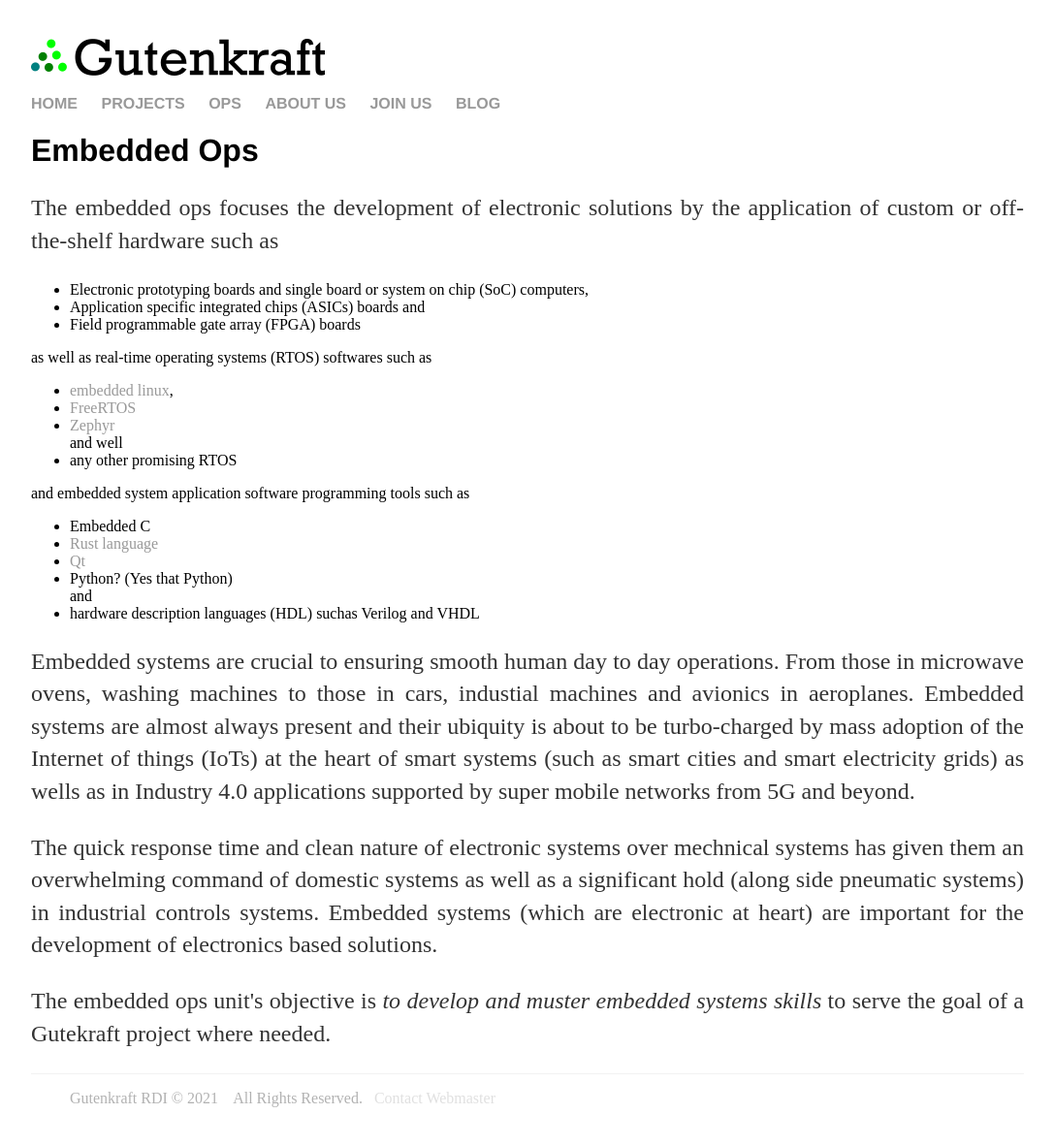
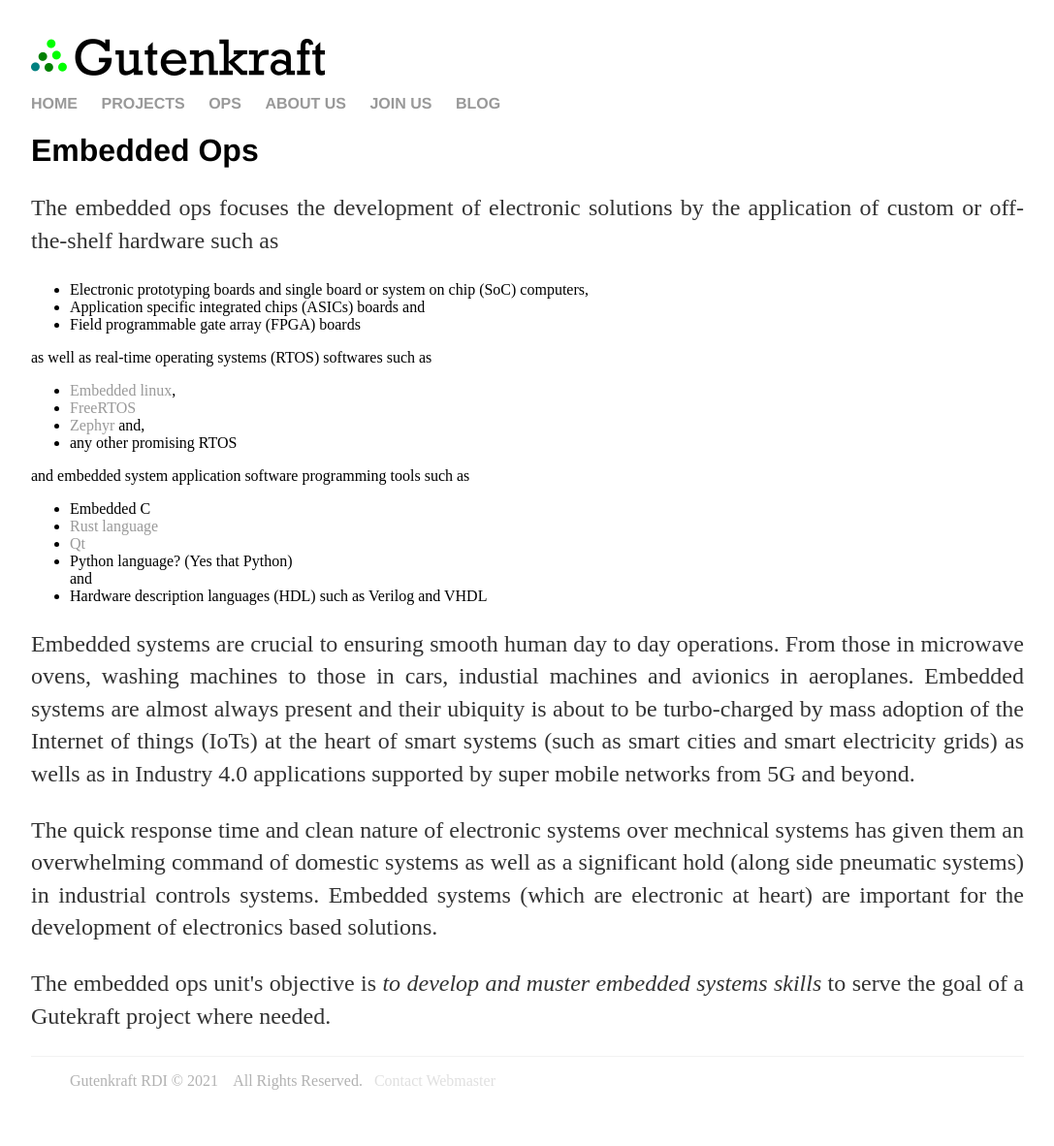
Before and after one commit to oferonmi/datafilik.github.io, a Jekyll site: the page built from ops/embed_op/index.html, in a window 1280 px wide. Shown: the whole page at 97% size, without its empty margins (96-1183 px from the left). Built offline with Jekyll 4.4.1, drawn with Linux system fonts in a browser that asks for light colours.

Commit message:
content update

```diff
--- a/ops/embed_op/index.html
+++ b/ops/embed_op/index.html
@@ -13,9 +13,9 @@ title: Gutenkraft - Embedded Ops
         </ul>
         as well as real-time operating systems (RTOS) softwares such as
         <ul>
-            <li><a href="https://elinux.org/Main_Page">embedded linux</a>,</li>
+            <li><a href="https://elinux.org/Main_Page">Embedded linux</a>,</li>
             <li><a href="https://www.freertos.org/index.html">FreeRTOS</a></li>
-            <li><a href="https://www.zephyrproject.org/">Zephyr</a></li> and well
+            <li><a href="https://www.zephyrproject.org/">Zephyr</a> and,</li>
             <li>any other promising RTOS</li>
         </ul>
         and embedded system application software programming tools such as
@@ -23,8 +23,8 @@ title: Gutenkraft - Embedded Ops
             <li>Embedded C</li>
             <li><a href="https://en.wikipedia.org/wiki/Rust_(programming_language)">Rust language</a></li>
             <li><a href="https://en.wikipedia.org/wiki/Qt_(software)">Qt</a></li>
-            <li>Python? (Yes that Python)</li> and
-            <li>hardware description languages (HDL) suchas Verilog and VHDL</li>
+            <li>Python language? (Yes that Python)</li> and
+            <li>Hardware description languages (HDL) such as Verilog and VHDL</li>
         </ul>
     </p>
     <p align="justify">
```
